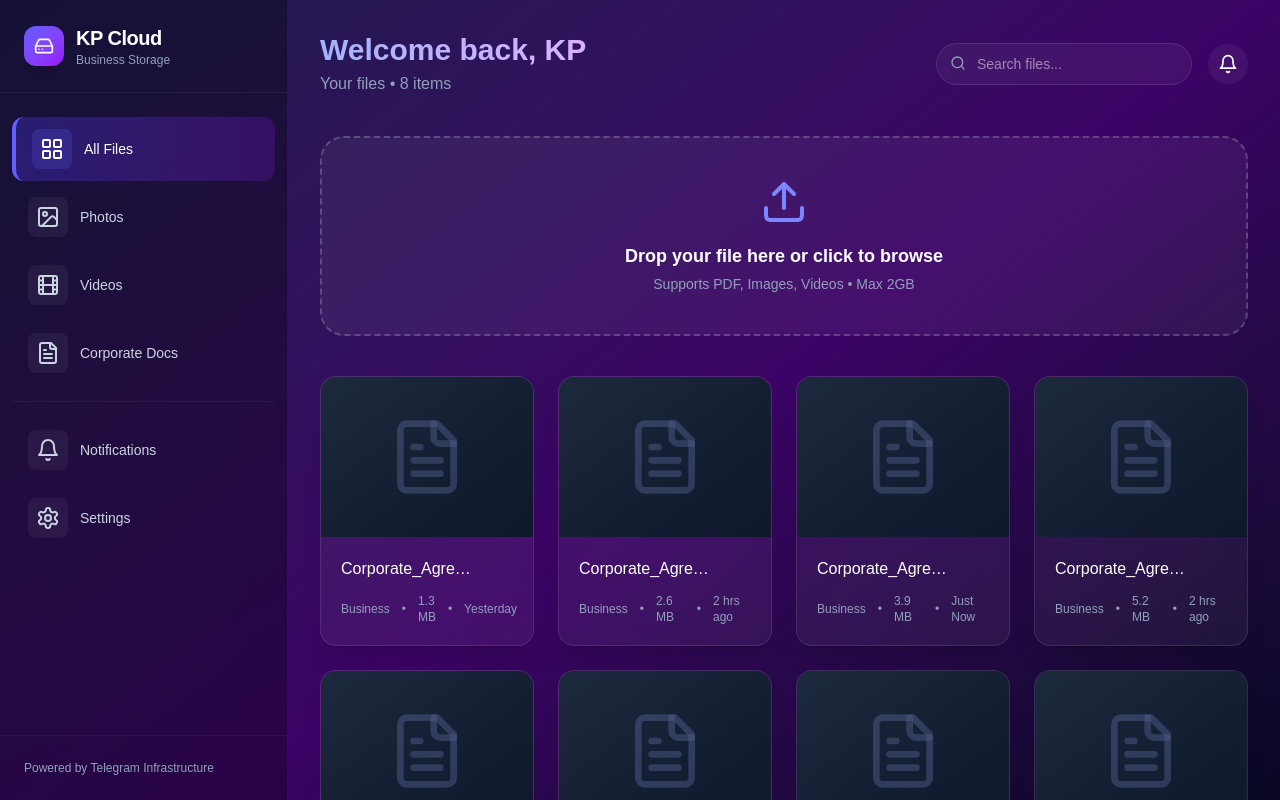
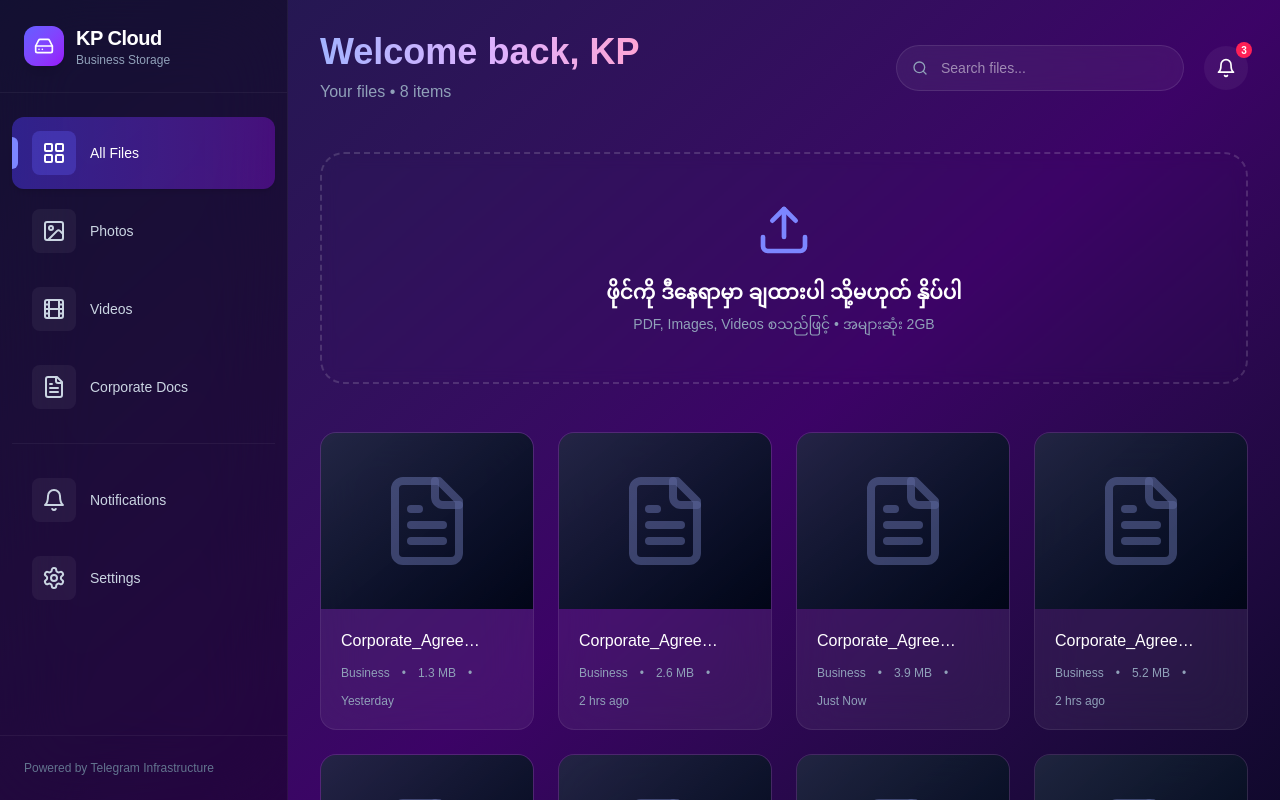
Before and after one commit to KP-CHANNEL-KP/kp-cloud, a Next.js app: page / in a window 1280 px wide. Shown: the top 800 px of the page. Built offline with nearby package versions, Linux system fonts and the light colour scheme.

Commit message:
fix crypto

```diff
--- a/src/app/page.tsx
+++ b/src/app/page.tsx
@@ -3,10 +3,10 @@
 import React, { useState } from 'react';
 import {
   HardDrive, Image as ImageIcon, Film, FileText, Upload,
-  Loader2, Search, MoreVertical, Plus, LayoutGrid, List,
-  Bell, Settings, CheckCircle2, AlertCircle
+  Loader2, Search, MoreVertical, LayoutGrid, Bell, Settings,
+  CheckCircle2, AlertCircle, Download, Trash2, Share2
 } from 'lucide-react';
-import { motion, AnimatePresence } from 'framer-motion';
+import { motion, AnimatePresence, Variant } from 'framer-motion';
 
 export default function Dashboard() {
   const [uploading, setUploading] = useState(false);
@@ -15,6 +15,9 @@ export default function Dashboard() {
     msg: string;
     type: 'success' | 'error';
   }>({ show: false, msg: '', type: 'success' });
+
+  const [activeNav, setActiveNav] = useState("All Files");
+  const [openMenuId, setOpenMenuId] = useState<number | null>(null);
 
   const triggerToast = (msg: string, type: 'success' | 'error') => {
     setShowToast({ show: true, msg, type });
@@ -26,19 +29,13 @@ export default function Dashboard() {
     if (!file) return;
 
     setUploading(true);
-
-    // Fake delay - တကယ့် API သုံးရင် ဖယ်ပါ
-    await new Promise(resolve => setTimeout(resolve, 2800));
+    await new Promise(resolve => setTimeout(resolve, 2800)); // fake delay
 
     const formData = new FormData();
     formData.append('file', file);
 
     try {
-      const response = await fetch('/api/upload', {
-        method: 'POST',
-        body: formData,
-      });
-
+      const response = await fetch('/api/upload', { method: 'POST', body: formData });
       const data = await response.json();
 
       if (data.ok) {
@@ -53,7 +50,7 @@ export default function Dashboard() {
     }
   };
 
-  // Dummy files
+  // Dummy files (နောက်ပိုင်း real data နဲ့ အစားထိုး)
   const dummyFiles = [1, 2, 3, 4, 5, 6, 7, 8].map(i => ({
     id: i,
     name: `Corporate_Agreement_V${i}.pdf`,
@@ -61,19 +58,33 @@ export default function Dashboard() {
     date: i % 3 === 0 ? 'Just Now' : i % 2 === 0 ? '2 hrs ago' : 'Yesterday',
   }));
 
+  const containerVariants = {
+    hidden: { opacity: 0 },
+    show: {
+      opacity: 1,
+      transition: { staggerChildren: 0.07, delayChildren: 0.2 }
+    }
+  };
+
+  const cardVariants: { [key: string]: Variant } = {
+    hidden: { opacity: 0, y: 24, scale: 0.94 },
+    show: { opacity: 1, y: 0, scale: 1, transition: { type: "spring", stiffness: 140, damping: 18 } }
+  };
+
   return (
-    <div className="min-h-screen bg-gradient-to-br from-indigo-950 via-purple-950 to-slate-950 text-white flex">
-      {/* Toast */}
+    <div className="min-h-screen bg-gradient-to-br from-indigo-950 via-purple-950 to-slate-950 text-white flex overflow-hidden">
+      {/* Toast - ပိုချောအောင် scale + bounce */}
       <AnimatePresence>
         {showToast.show && (
           <motion.div
-            initial={{ opacity: 0, y: -20, scale: 0.95 }}
+            initial={{ opacity: 0, y: -40, scale: 0.9 }}
             animate={{ opacity: 1, y: 0, scale: 1 }}
-            exit={{ opacity: 0, y: -20, scale: 0.95 }}
-            className={`fixed top-6 right-6 z-50 flex items-center gap-3 px-6 py-4 rounded-2xl shadow-2xl backdrop-blur-xl border ${
+            exit={{ opacity: 0, y: -40, scale: 0.9 }}
+            transition={{ type: "spring", stiffness: 300, damping: 25 }}
+            className={`fixed top-6 right-6 z-50 flex items-center gap-3 px-6 py-4 rounded-2xl shadow-2xl backdrop-blur-xl border font-medium ${
               showToast.type === 'success'
-                ? 'bg-emerald-900/40 border-emerald-500/50 text-emerald-100'
-                : 'bg-rose-900/40 border-rose-500/50 text-rose-100'
+                ? 'bg-emerald-900/50 border-emerald-400/60 text-emerald-100'
+                : 'bg-rose-900/50 border-rose-400/60 text-rose-100'
             }`}
           >
             {showToast.type === 'success' ? (
@@ -81,16 +92,17 @@ export default function Dashboard() {
             ) : (
               <AlertCircle className="h-6 w-6 text-rose-400" />
             )}
-            <span className="font-medium">{showToast.msg}</span>
+            {showToast.msg}
           </motion.div>
         )}
       </AnimatePresence>
 
       {/* Sidebar */}
       <motion.aside
-        initial={{ x: -280 }}
+        initial={{ x: -300 }}
         animate={{ x: 0 }}
-        className="w-72 bg-black/30 backdrop-blur-xl border-r border-white/5 flex flex-col h-screen sticky top-0"
+        transition={{ type: "spring", stiffness: 100, damping: 20 }}
+        className="w-72 bg-black/35 backdrop-blur-2xl border-r border-white/5 flex flex-col h-screen sticky top-0 z-40"
       >
         <div className="p-6 border-b border-white/5">
           <div className="flex items-center gap-3">
@@ -104,114 +116,138 @@ export default function Dashboard() {
           </div>
         </div>
 
-        <nav className="flex-1 px-3 py-6 space-y-1">
-          <NavItem icon={<LayoutGrid />} label="All Files" active />
-          <NavItem icon={<ImageIcon />} label="Photos" />
-          <NavItem icon={<Film />} label="Videos" />
-          <NavItem icon={<FileText />} label="Corporate Docs" />
-          <div className="h-px bg-white/5 my-4" />
-          <NavItem icon={<Bell />} label="Notifications" />
-          <NavItem icon={<Settings />} label="Settings" />
+        <nav className="flex-1 px-3 py-6 space-y-1.5">
+          {[
+            { icon: <LayoutGrid />, label: "All Files" },
+            { icon: <ImageIcon />, label: "Photos" },
+            { icon: <Film />, label: "Videos" },
+            { icon: <FileText />, label: "Corporate Docs" },
+          ].map(item => (
+            <NavItem
+              key={item.label}
+              icon={item.icon}
+              label={item.label}
+              active={activeNav === item.label}
+              onClick={() => setActiveNav(item.label)}
+            />
+          ))}
+          <div className="h-px bg-white/5 my-5" />
+          <NavItem icon={<Bell />} label="Notifications" onClick={() => setActiveNav("Notifications")} />
+          <NavItem icon={<Settings />} label="Settings" onClick={() => setActiveNav("Settings")} />
         </nav>
 
-        <div className="p-6 border-t border-white/5">
-          <div className="text-xs text-slate-400">Powered by Telegram Infrastructure</div>
+        <div className="p-6 border-t border-white/5 text-xs text-slate-500">
+          Powered by Telegram Infrastructure
         </div>
       </motion.aside>
 
       {/* Main Content */}
-      <main className="flex-1 overflow-auto p-8">
-        <header className="mb-10 flex items-center justify-between">
+      <main className="flex-1 overflow-auto p-8 pb-20">
+        <header className="mb-12 flex items-center justify-between">
           <div>
-            <h2 className="text-3xl font-bold bg-clip-text text-transparent bg-gradient-to-r from-indigo-300 to-purple-300">
+            <h2 className="text-3xl md:text-4xl font-bold bg-clip-text text-transparent bg-gradient-to-r from-indigo-300 via-purple-300 to-pink-300">
               Welcome back, KP
             </h2>
-            <p className="text-slate-400 mt-1">Your files • {dummyFiles.length} items</p>
+            <p className="text-slate-400 mt-2">Your files • {dummyFiles.length} items</p>
           </div>
 
-          <div className="flex items-center gap-4">
-            <div className="relative">
+          <div className="flex items-center gap-5">
+            <div className="relative group">
               <input
                 type="text"
                 placeholder="Search files..."
-                className="pl-10 pr-4 py-2.5 bg-white/5 border border-white/10 rounded-full text-sm focus:outline-none focus:border-indigo-500/50 transition w-64 backdrop-blur-sm"
+                className="pl-11 pr-5 py-3 bg-white/5 border border-white/10 rounded-full text-sm focus:outline-none focus:border-indigo-500/60 focus:bg-white/10 focus:shadow-[0_0_15px_rgba(99,102,241,0.2)] transition-all w-72 backdrop-blur-md"
               />
-              <Search className="absolute left-3.5 top-3 h-4 w-4 text-slate-400" />
+              <Search className="absolute left-4 top-1/2 -translate-y-1/2 h-4 w-4 text-slate-400 group-focus-within:text-indigo-400 transition" />
             </div>
-            <button className="p-2.5 rounded-full bg-white/5 hover:bg-white/10 transition">
+            <motion.button
+              whileHover={{ scale: 1.1 }}
+              whileTap={{ scale: 0.95 }}
+              className="p-3 rounded-full bg-white/5 hover:bg-white/15 transition relative"
+            >
               <Bell className="h-5 w-5" />
-            </button>
+              <span className="absolute -top-1 -right-1 h-4 w-4 bg-rose-500 rounded-full text-[10px] flex items-center justify-center font-bold">3</span>
+            </motion.button>
           </div>
         </header>
 
-        {/* Upload Zone */}
+        {/* Upload Zone - drag over feedback ထည့်ချင်ရင် useDropzone သုံး၊ အခု basic */}
         <motion.label
-          whileHover={{ scale: 1.01 }}
-          className={`group relative block p-10 mb-10 rounded-3xl border-2 border-dashed transition-all duration-300 cursor-pointer overflow-hidden
+          whileHover={{ scale: 1.015 }}
+          className={`group relative block p-12 mb-12 rounded-3xl border-2 border-dashed transition-all duration-400 cursor-pointer overflow-hidden backdrop-blur-sm
             ${uploading
-              ? 'border-indigo-500/50 bg-indigo-900/20'
-              : 'border-white/20 hover:border-indigo-500/40 bg-white/5 hover:bg-white/10'}`}
+              ? 'border-indigo-500/60 bg-indigo-900/25 shadow-[0_0_30px_rgba(99,102,241,0.15)]'
+              : 'border-white/15 hover:border-indigo-500/50 hover:bg-white/8 hover:shadow-[0_0_25px_rgba(99,102,241,0.1)]'
+            }`}
         >
           <input type="file" onChange={handleUpload} className="hidden" disabled={uploading} />
 
-          <div className="flex flex-col items-center justify-center text-center gap-4">
+          <div className="flex flex-col items-center justify-center text-center gap-5">
             {uploading ? (
               <div className="relative">
-                <Loader2 className="h-14 w-14 animate-spin text-indigo-400" />
+                <Loader2 className="h-16 w-16 animate-spin text-indigo-400" />
                 <div className="absolute inset-0 flex items-center justify-center">
-                  <div className="h-6 w-6 rounded-full bg-indigo-500/30 animate-ping" />
+                  <div className="h-8 w-8 rounded-full bg-indigo-500/40 animate-ping" />
                 </div>
               </div>
             ) : (
-              <Upload className="h-12 w-12 text-indigo-400 group-hover:text-indigo-300 transition" />
+              <Upload className="h-14 w-14 text-indigo-400 group-hover:text-indigo-300 transition-transform group-hover:scale-110 duration-400" />
             )}
 
             <div>
-              <p className="text-lg font-semibold">
-                {uploading ? "Uploading... Please wait" : "Drop your file here or click to browse"}
+              <p className="text-xl font-semibold">
+                {uploading ? "Uploading... ခဏစောင့်ပါ" : "ဖိုင်ကို ဒီနေရာမှာ ချထားပါ သို့မဟုတ် နှိပ်ပါ"}
               </p>
-              <p className="text-sm text-slate-400 mt-1">
-                Supports PDF, Images, Videos • Max 2GB
+              <p className="text-sm text-slate-400 mt-2">
+                PDF, Images, Videos စသည်ဖြင့် • အများဆုံး 2GB
               </p>
             </div>
           </div>
         </motion.label>
 
-        {/* Files Grid */}
-        <div className="grid grid-cols-1 sm:grid-cols-2 lg:grid-cols-3 xl:grid-cols-4 gap-6">
+        {/* Files Grid - stagger animation */}
+        <motion.div
+          className="grid grid-cols-1 sm:grid-cols-2 lg:grid-cols-3 xl:grid-cols-4 gap-6"
+          variants={containerVariants}
+          initial="hidden"
+          animate="show"
+        >
           {uploading && (
             <motion.div
-              initial={{ opacity: 0, scale: 0.92 }}
-              animate={{ opacity: 1, scale: 1 }}
-              className="bg-gradient-to-br from-indigo-900/30 to-purple-900/20 rounded-2xl p-5 border border-indigo-500/30 backdrop-blur-sm animate-pulse"
+              variants={cardVariants}
+              className="bg-gradient-to-br from-indigo-900/25 to-purple-900/15 rounded-2xl p-5 border border-indigo-500/20 backdrop-blur-md animate-pulse"
             >
-              <div className="h-40 bg-white/5 rounded-xl mb-4" />
-              <div className="h-5 w-3/4 bg-white/10 rounded mb-2" />
-              <div className="h-4 w-1/2 bg-white/5 rounded" />
+              <div className="h-44 bg-white/5 rounded-xl mb-4" />
+              <div className="h-5 w-4/5 bg-white/10 rounded mb-3" />
+              <div className="h-4 w-3/5 bg-white/5 rounded" />
             </motion.div>
           )}
 
-          {dummyFiles.map((file) => (
+          {dummyFiles.map(file => (
             <motion.div
               key={file.id}
-              whileHover={{ y: -6, scale: 1.03 }}
-              className="group bg-white/5 backdrop-blur-lg border border-white/10 rounded-2xl overflow-hidden hover:border-indigo-500/40 transition-all duration-300 shadow-xl hover:shadow-2xl"
+              variants={cardVariants}
+              whileHover={{ y: -8, scale: 1.04, transition: { duration: 0.25 } }}
+              className="group relative bg-white/6 backdrop-blur-xl border border-white/8 rounded-2xl overflow-hidden hover:border-indigo-500/50 hover:shadow-2xl transition-all duration-300"
             >
-              <div className="h-40 bg-gradient-to-br from-slate-800 to-slate-900 relative">
-                <div className="absolute inset-0 flex items-center justify-center opacity-40 group-hover:opacity-60 transition">
-                  <FileText className="h-20 w-20 text-indigo-300/50" />
+              <div className="h-44 bg-gradient-to-br from-slate-800/80 to-slate-950 relative overflow-hidden">
+                <div className="absolute inset-0 flex items-center justify-center opacity-50 group-hover:opacity-70 transition-opacity duration-400">
+                  <FileText className="h-24 w-24 text-indigo-300/60" />
                 </div>
               </div>
 
               <div className="p-5">
-                <div className="flex justify-between items-start">
-                  <h3 className="font-medium truncate pr-2">{file.name}</h3>
-                  <button className="p-1.5 rounded-lg hover:bg-white/10 opacity-0 group-hover:opacity-100 transition">
-                    <MoreVertical className="h-4 w-4" />
+                <div className="flex justify-between items-start relative">
+                  <h3 className="font-medium truncate pr-8">{file.name}</h3>
+                  <button
+                    onClick={() => setOpenMenuId(openMenuId === file.id ? null : file.id)}
+                    className="p-2 rounded-lg hover:bg-white/10 transition opacity-0 group-hover:opacity-100 absolute right-0 top-0"
+                  >
+                    <MoreVertical className="h-5 w-5" />
                   </button>
                 </div>
 
-                <div className="mt-2 text-xs text-slate-400 flex items-center gap-3">
+                <div className="mt-3 text-xs text-slate-400 flex flex-wrap gap-3">
                   <span>Business</span>
                   <span>•</span>
                   <span>{file.size}</span>
@@ -219,9 +255,32 @@ export default function Dashboard() {
                   <span>{file.date}</span>
                 </div>
               </div>
+
+              {/* Dropdown Menu */}
+              <AnimatePresence>
+                {openMenuId === file.id && (
+                  <motion.div
+                    initial={{ opacity: 0, scale: 0.85, y: -8 }}
+                    animate={{ opacity: 1, scale: 1, y: 0 }}
+                    exit={{ opacity: 0, scale: 0.85, y: -8 }}
+                    transition={{ type: "spring", stiffness: 300, damping: 25 }}
+                    className="absolute right-4 top-20 z-30 bg-slate-900/95 backdrop-blur-xl border border-white/10 rounded-xl shadow-2xl py-2 min-w-[180px] overflow-hidden"
+                  >
+                    <button className="w-full text-left px-5 py-2.5 hover:bg-white/10 text-sm flex items-center gap-3">
+                      <Download className="h-4 w-4" /> Download
+                    </button>
+                    <button className="w-full text-left px-5 py-2.5 hover:bg-white/10 text-sm flex items-center gap-3">
+                      <Share2 className="h-4 w-4" /> Share Link
+                    </button>
+                    <button className="w-full text-left px-5 py-2.5 hover:bg-white/10 text-sm text-rose-400 flex items-center gap-3">
+                      <Trash2 className="h-4 w-4" /> Delete
+                    </button>
+                  </motion.div>
+                )}
+              </AnimatePresence>
             </motion.div>
           ))}
-        </div>
+        </motion.div>
       </main>
     </div>
   );
@@ -231,23 +290,38 @@ function NavItem({
   icon,
   label,
   active = false,
+  onClick,
 }: {
   icon: React.ReactNode;
   label: string;
   active?: boolean;
+  onClick?: () => void;
 }) {
   return (
     <motion.button
-      whileHover={{ x: 4 }}
-      className={`w-full flex items-center gap-3 px-4 py-3 rounded-xl text-sm font-medium transition-all
+      whileHover={{ x: 6, scale: 1.02 }}
+      whileTap={{ scale: 0.97 }}
+      onClick={onClick}
+      className={`group relative w-full flex items-center gap-3.5 px-5 py-3.5 rounded-xl text-sm font-medium transition-all overflow-hidden
         ${active
-          ? 'bg-gradient-to-r from-indigo-600/30 to-purple-600/20 text-white border-l-4 border-indigo-500'
-          : 'text-slate-300 hover:bg-white/5 hover:text-white'}`}
+          ? 'bg-gradient-to-r from-indigo-600/45 to-purple-600/35 text-white shadow-md'
+          : 'text-slate-300 hover:text-white hover:bg-white/8'
+        }`}
     >
-      <div className={`p-2 rounded-lg ${active ? 'bg-indigo-500/20' : 'bg-white/5'}`}>
+      {/* Shine effect */}
+      <div className="absolute inset-0 bg-gradient-to-r from-transparent via-white/15 to-transparent opacity-0 group-hover:opacity-100 -translate-x-full group-hover:translate-x-full transition-transform duration-1000" />
+
+      <div className={`p-2.5 rounded-lg transition-colors ${active ? 'bg-indigo-500/30' : 'bg-white/5 group-hover:bg-white/12'}`}>
         {icon}
       </div>
-      {label}
+      <span>{label}</span>
+
+      {active && (
+        <motion.div
+          layoutId="activeNav"
+          className="absolute left-0 top-1/2 -translate-y-1/2 w-1.5 h-8 bg-indigo-400 rounded-r-full"
+        />
+      )}
     </motion.button>
   );
 }
```
